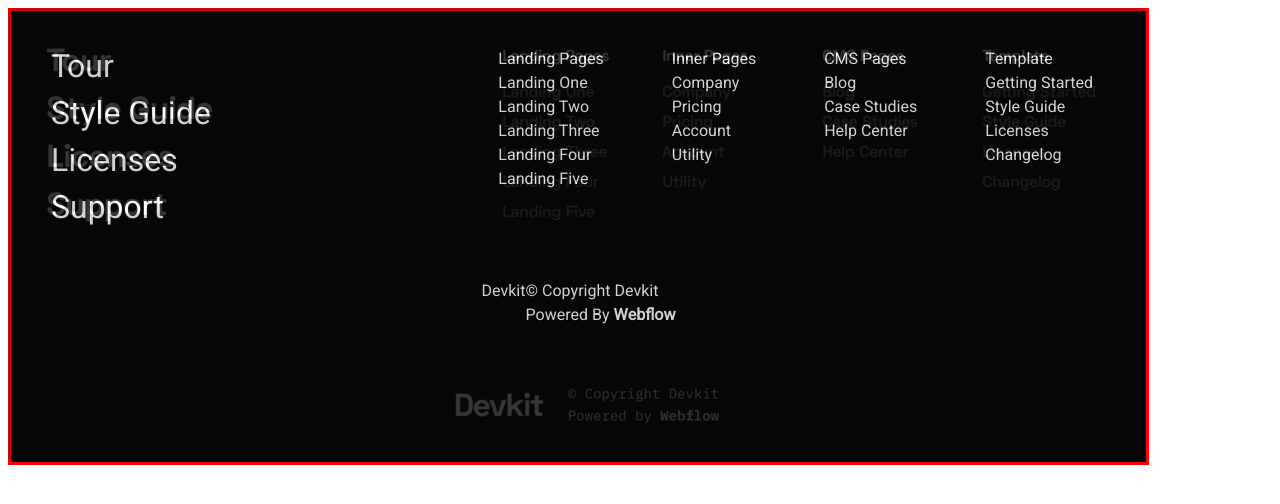
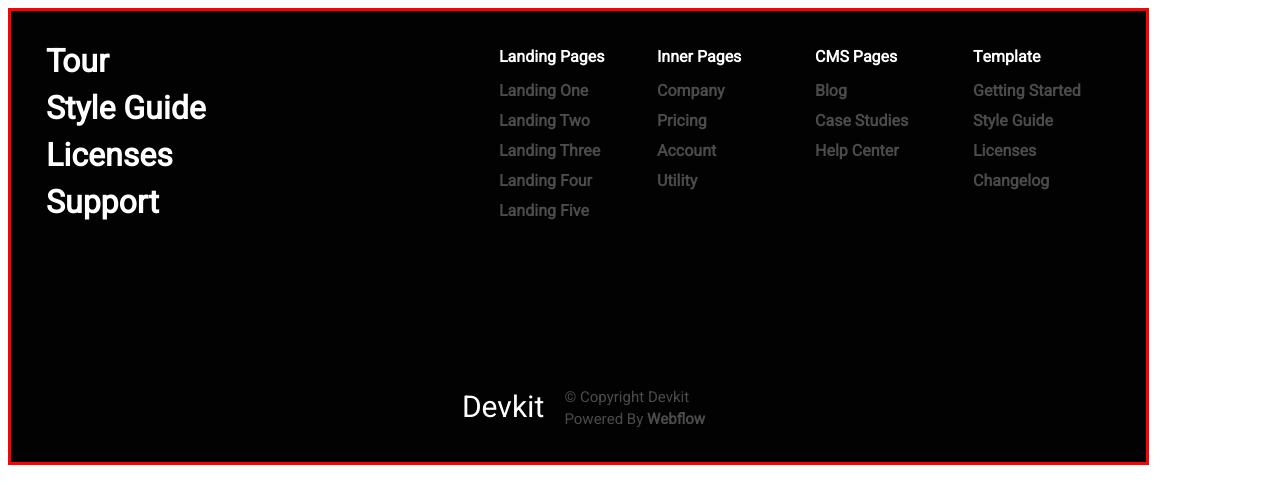
Before and after one commit to ilaria-orlando/end-of-the-field-challenge, a plain HTML site: page complex-interface/complex-interface.html in a window 1280 px wide. Drawn offline with Linux system fonts and the light colour scheme.

Commit message:
removing mockup image finish padding

```diff
--- a/complex-interface/complex-interface.html
+++ b/complex-interface/complex-interface.html
@@ -7,7 +7,6 @@
         <title>Interface complex 5</title>
     </head>
     <body>
-        <div id="mockup"></div>
         <div class="container">
             <div class="content">
                 <nav>
@@ -50,10 +49,10 @@
                 </div>
             </div>
             <footer>
-                <p>
+                <p class="foottitle">
                     Devkit
                 </p>
-                <p>
+                <p class="textgrey">
                     &#169; Copyright Devkit<br>
                     Powered By <b>Webflow</b>
                 </p>
--- a/complex-interface/css/stylesheet.css
+++ b/complex-interface/css/stylesheet.css
@@ -1,17 +1,4 @@
 @import url('https://fonts.googleapis.com/css2?family=Heebo&display=swap');
-
-#mockup {
-    width: 1135px;
-    height: 451px;
-    background-image: url(complex.05.png);
-
-    position: absolute;
-
-    opacity: 0.2;
-    z-index: 10;
-    pointer-events: none;
-}
-
 
 .container{
     width: 1135px;
@@ -27,6 +14,7 @@
     display: flex;
     justify-content: space-between;
     flex-wrap: wrap;
+    height: 340px;
 }
 
 li{
@@ -43,25 +31,48 @@
 
 nav{
     font-size: 32px;
+    margin: -5px 0px 0px -5px;
+    font-weight: bold;
+
 }
 
 .lists{
     display: flex;
     flex-flow: wrap;
     justify-content: flex-end;
-    padding: 20px 25px 0px 0px;
+    padding: 18px 0px 0px 5px;
+    margin-right: -5px;
+    font-weight: bold;
+    font-size: 16px;
 }
 
 .column{
-    padding-right: 28px;
+    padding: 0px;
+    margin-left: -20px;
+    width: 178px;
 }
 
-listtitle{
+.listtitle{
+    padding-bottom: 10px;
+}
 
+.subitem {
+    color: #4b4b4b;
+    padding-bottom: 6px;
 }
 
 footer{
     display: flex;
     justify-content: center;
-    align-content: center;
+    align-items: center;
+    font-size: 15px;
 }
+
+.foottitle{
+    padding: 5px 20px 5px 10px;
+    font-size: 30px;
+}
+
+.textgrey{
+    color: #4b4b4b;
+}
```
